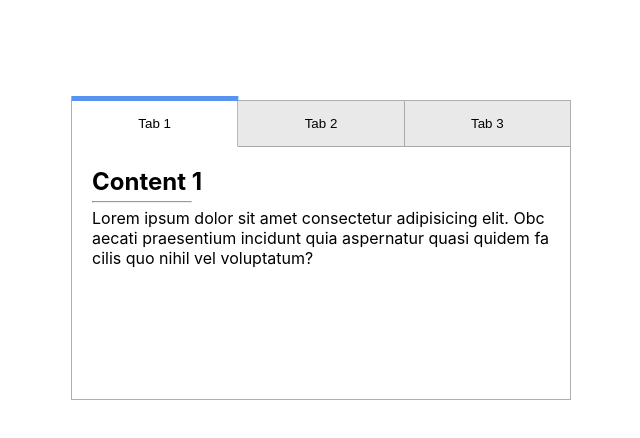
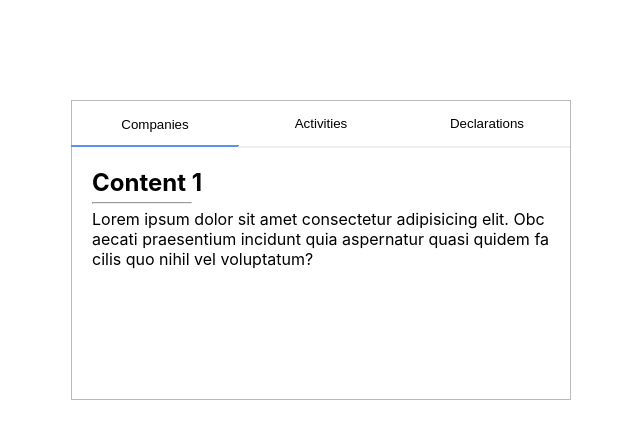
Before and after one commit to chicoumbetov/react_tab_nav, a React (Create React App) app: page / in a window 1280 px wide. Shown: the top 438 px of the page, without its empty margins (319-959 px from the left). Built offline with nearby package versions, Linux system fonts and the light colour scheme.

Commit message:
Refactor tab css

```diff
--- a/src/App.css
+++ b/src/App.css
@@ -14,7 +14,7 @@ body {
   position: relative;
   width: 500px;
   height: 300px;
-  background: #f1f1f1;
+  /*background: #f1f1f1;*/
   margin: 100px auto 0;
   word-break: break-all;
   border: 1px solid rgba(0, 0, 0, 0.274);
@@ -28,15 +28,19 @@ body {
   padding: 15px;
   text-align: center;
   width: 50%;
-  background: rgba(128, 128, 128, 0.075);
+  /*background: rgba(128, 128, 128, 0.075);*/
+  background: none;
   cursor: pointer;
-  border-bottom: 1px solid rgba(0, 0, 0, 0.274);
+  border: none;
+  /* border-bottom: 1px solid rgba(0, 0, 0, 0.274);*/
   box-sizing: content-box;
   position: relative;
   outline: none;
+
+  border-bottom: 2px solid #EEE;
 }
 .tabs:not(:last-child){
-  border-right: 1px solid rgba(0, 0, 0, 0.274);
+  /* border-right: 1px solid rgba(0, 0, 0, 0.274);*/
 }
 
 .active-tabs  {
@@ -48,11 +52,12 @@ body {
   content: "";
   display: block;
   position: absolute;
-  top: -5px;
+
   left: 50%;
   transform: translateX(-50%);
   width: calc(100% + 2px);
-  height: 5px;
+  height: 2px;
+  bottom: 0;
   background: rgb(88, 147, 241);
 }
 
@@ -73,12 +78,12 @@ button {
   display: none;
 }
 .content h2 {
-  padding: 0px 0 5px 0px;
+  padding: 0 0 5px 0;
 }
 .content hr {
   width: 100px;
   height: 2px;
-  background: #222;
+  /*background: #222;*/
   margin-bottom: 5px;
 }
 .content p {
--- a/src/components/tabs/Tabs.tsx
+++ b/src/components/tabs/Tabs.tsx
@@ -12,19 +12,19 @@ const Tabs = () => {
                     className={toggleState === 1 ? "tabs active-tabs" : "tabs"}
                     onClick={() => toggleTab(1)}
                 >
-                    Tab 1
+                    Companies
                 </button>
                 <button
                     className={toggleState === 2 ? "tabs active-tabs" : "tabs"}
                     onClick={() => toggleTab(2)}
                 >
-                    Tab 2
+                    Activities
                 </button>
                 <button
                     className={toggleState === 3 ? "tabs active-tabs" : "tabs"}
                     onClick={() => toggleTab(3)}
                 >
-                    Tab 3
+                    Declarations
                 </button>
             </div>
 
```
